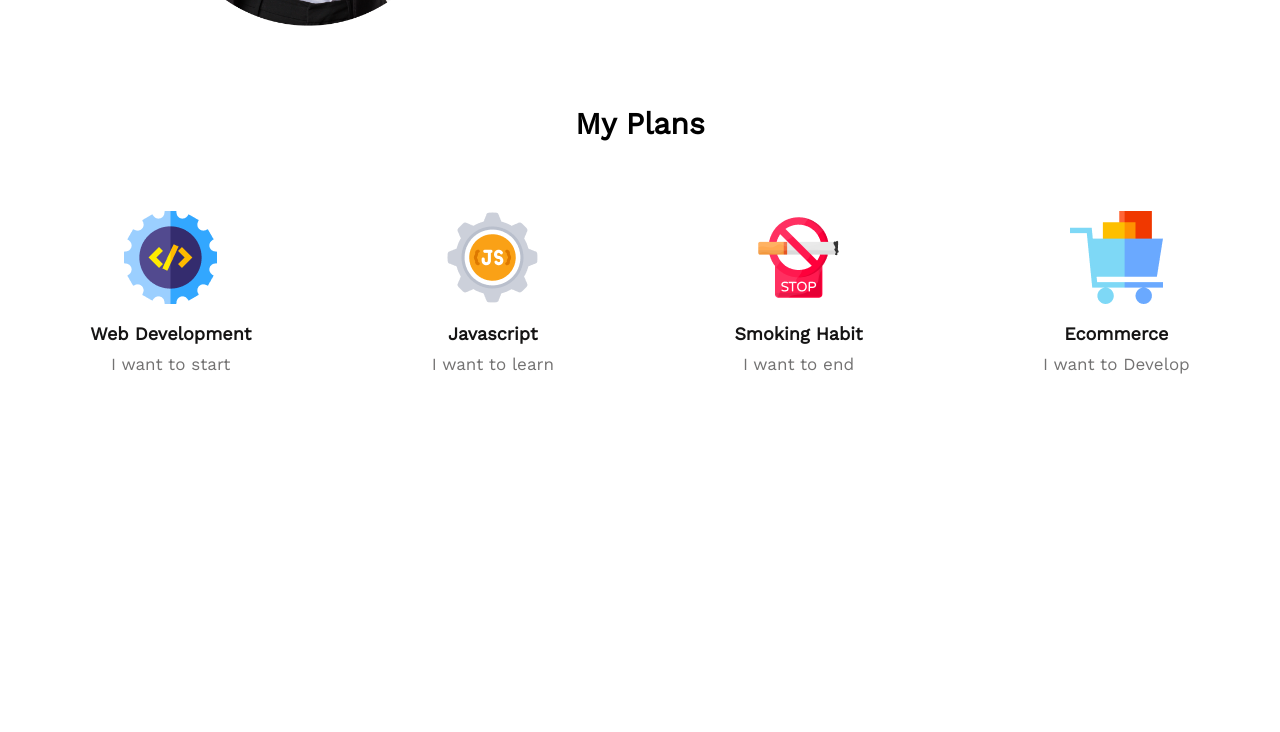
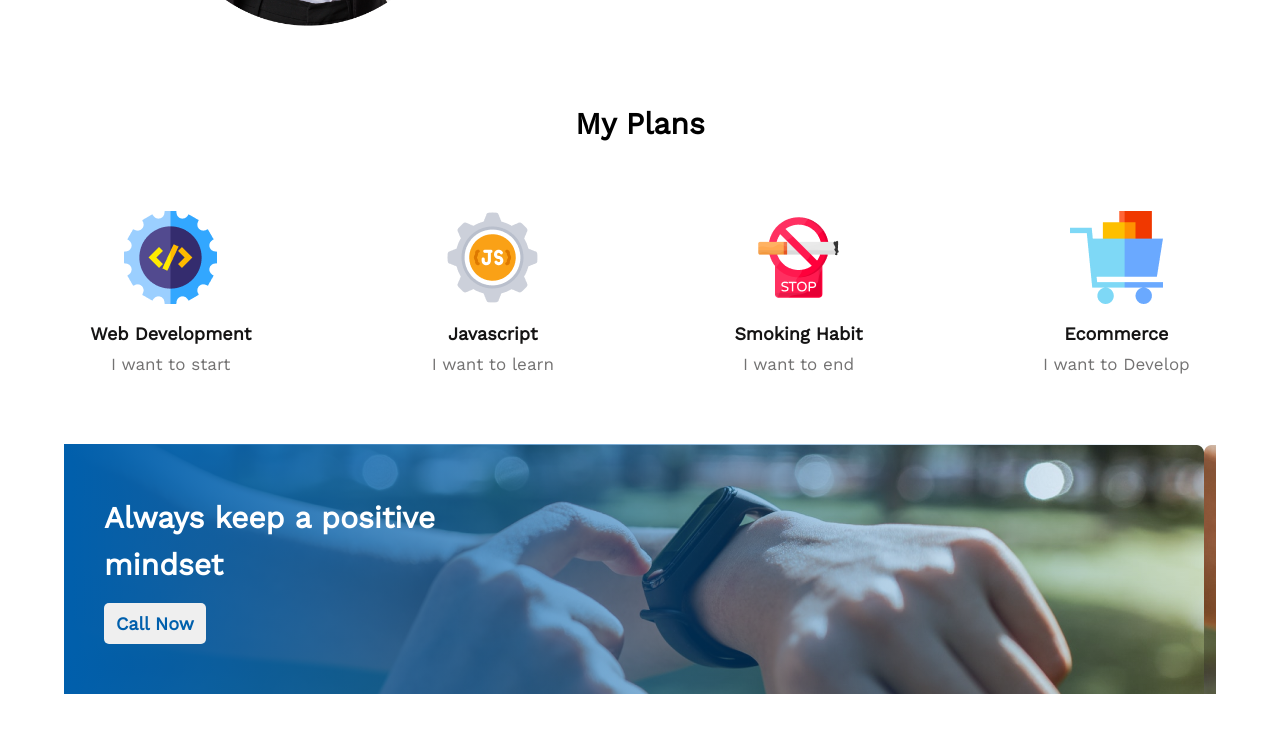
Before and after one commit to Rajib-debnath1/new-year-new-me, a plain HTML site: page index.html in a window 1280 px wide. Shown: the part 1254-1986 px from the top of the page. Before the commit the page ends 1658 px from the top, so only its background shows below. Drawn offline with nearby package versions, Linux system fonts and the light colour scheme.

Commit message:
gradient added

```diff
--- a/index.html
+++ b/index.html
@@ -64,6 +64,13 @@
             </div>
         </section>
 
+        <!-- gradient section -->
+
+        <div class="grad">
+            <h2>Always keep a positive <br> mindset</h2>
+            <button class="btn">Call Now</button>
+        </div>
+
     </main>
     <footer>
 
--- a/style.css
+++ b/style.css
@@ -116,3 +116,26 @@ header {
     font-size: 17px;
     color: #737272;
 }
+
+/* gradient section */
+
+.grad {
+    width: 90%;
+    height: 250px;
+    background: linear-gradient(90deg, #005FAC 0%, rgba(0, 95, 172, 0) 100%), url('images/watch.png');
+    margin: 40px auto;
+}
+
+.grad h2 {
+    padding-top: 50px;
+    padding-left: 40px;
+    font-weight: 700;
+    font-size: 30px;
+    line-height: 47px;
+    color: #FFFFFF;
+}
+
+.grad button {
+    margin-left: 40px;
+    margin-top: 15px;
+}
```
